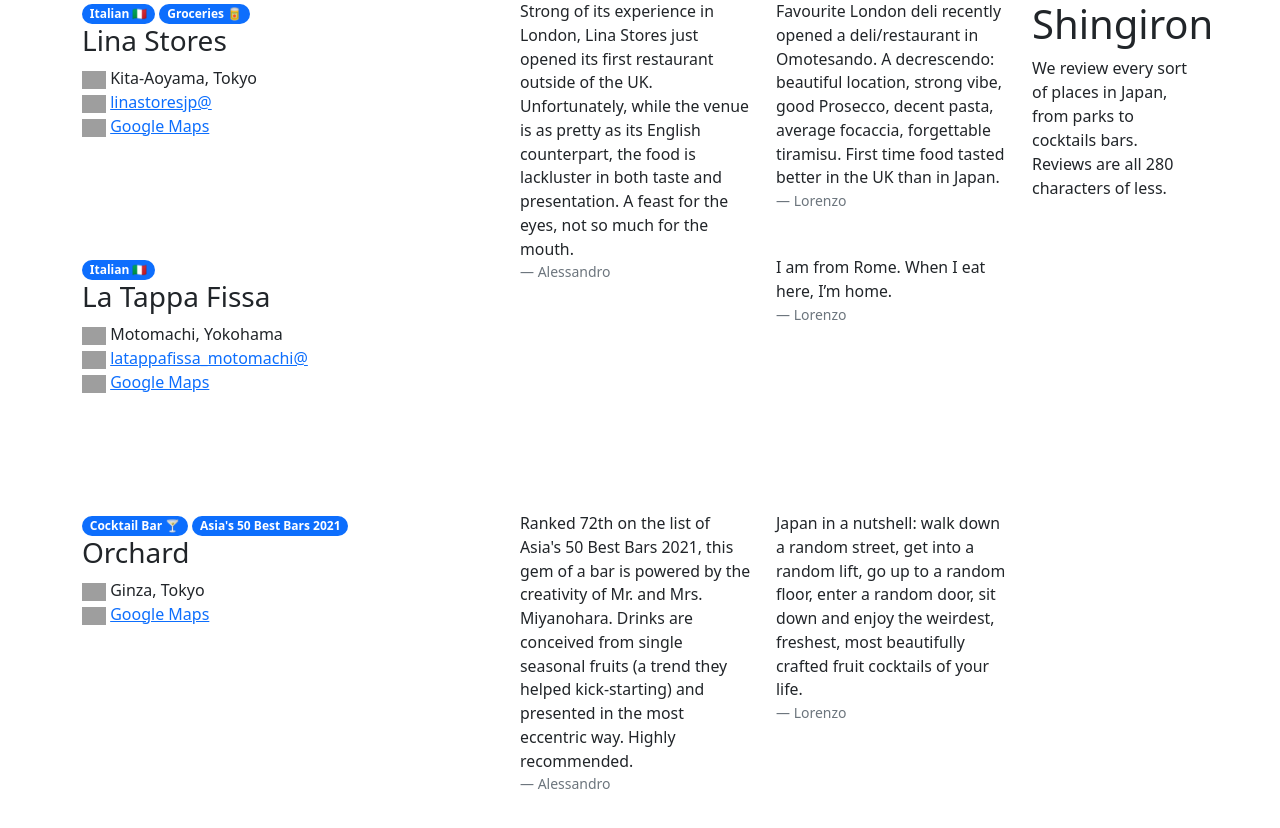
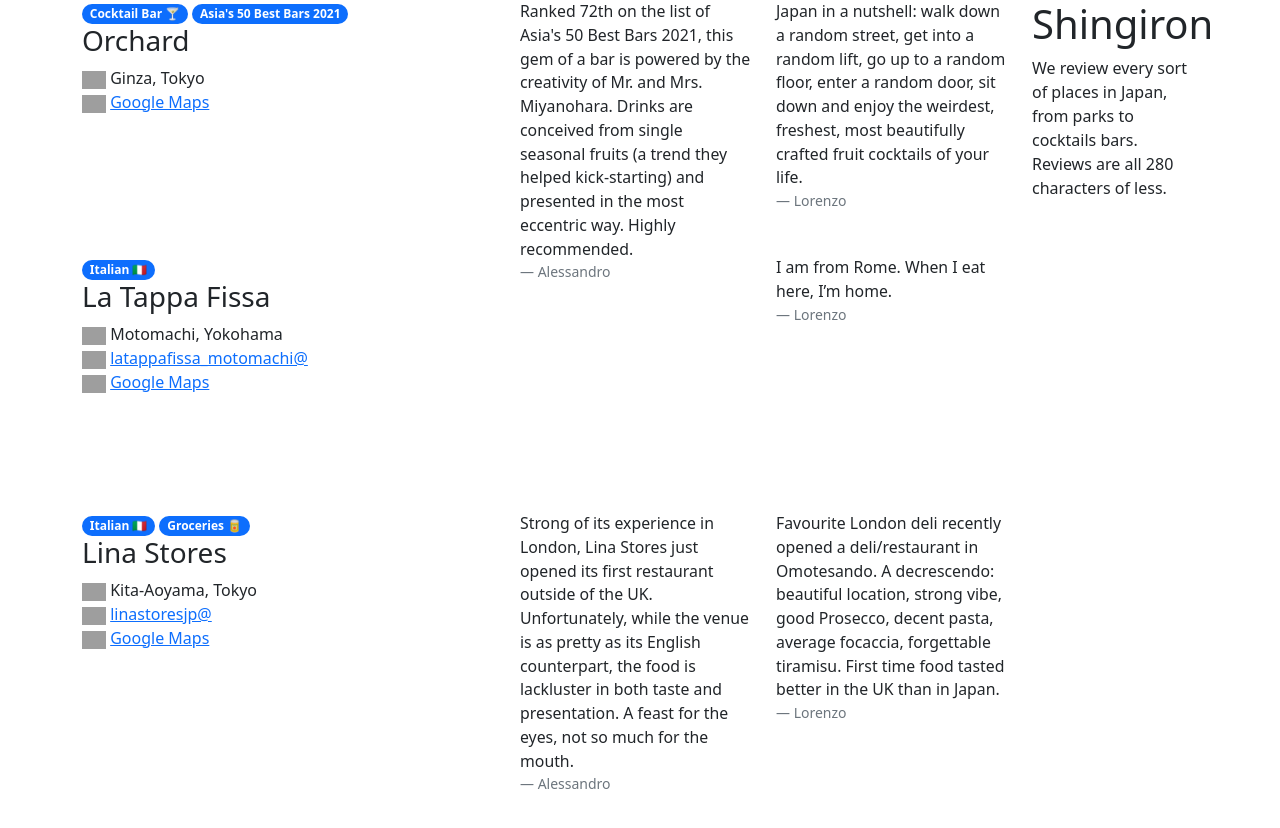
Before and after one commit to alessandrosp/shingiron, a Jekyll site: the page built from docs/index.html, in a window 1280 px wide. Shown: the top 828 px of the page. Built offline with Jekyll 4.4.1, drawn with Linux system fonts in a browser that asks for light colours; nearby versions of some CDN libraries; comment, search, counter and statistics services are not loaded; grey boxes are pictures that could not be loaded.

Commit message:
Update index.html

```diff
--- a/docs/index.html
+++ b/docs/index.html
@@ -6,7 +6,7 @@
   <!-- The left-most panel with all the reviews. Note that on mobile only
   this panel is visile as the right-most panel is hidden. -->
   <div class="col-12 col-lg-10">
-    {% assign sorted_places = site.places | sort:"created" %}
+    {% assign sorted_places = site.places | sort: "created" | reverse %}
     {% for place in sorted_places %}
       <!-- This row is for the whole Place. -->
       <div class="row place">
```
